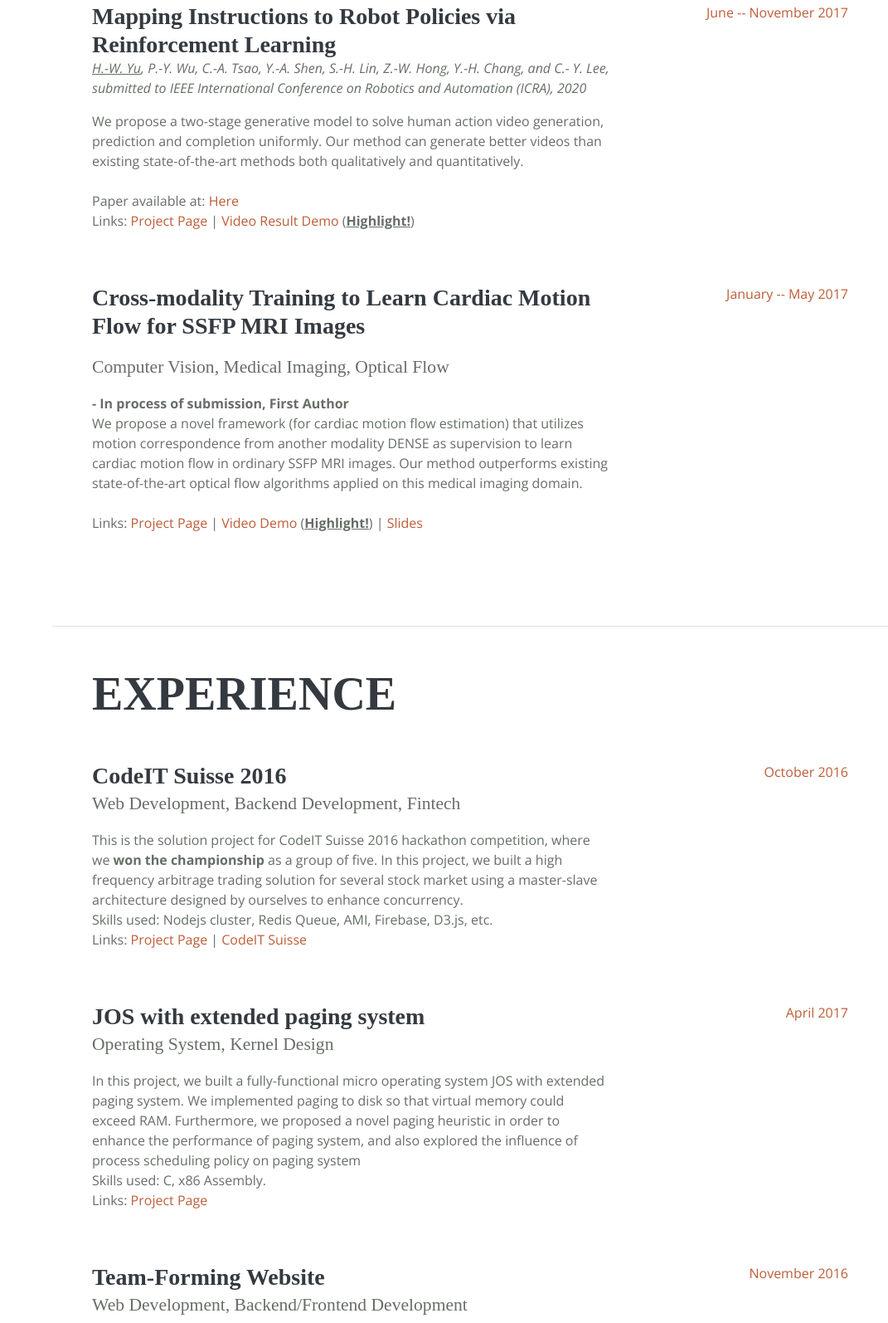
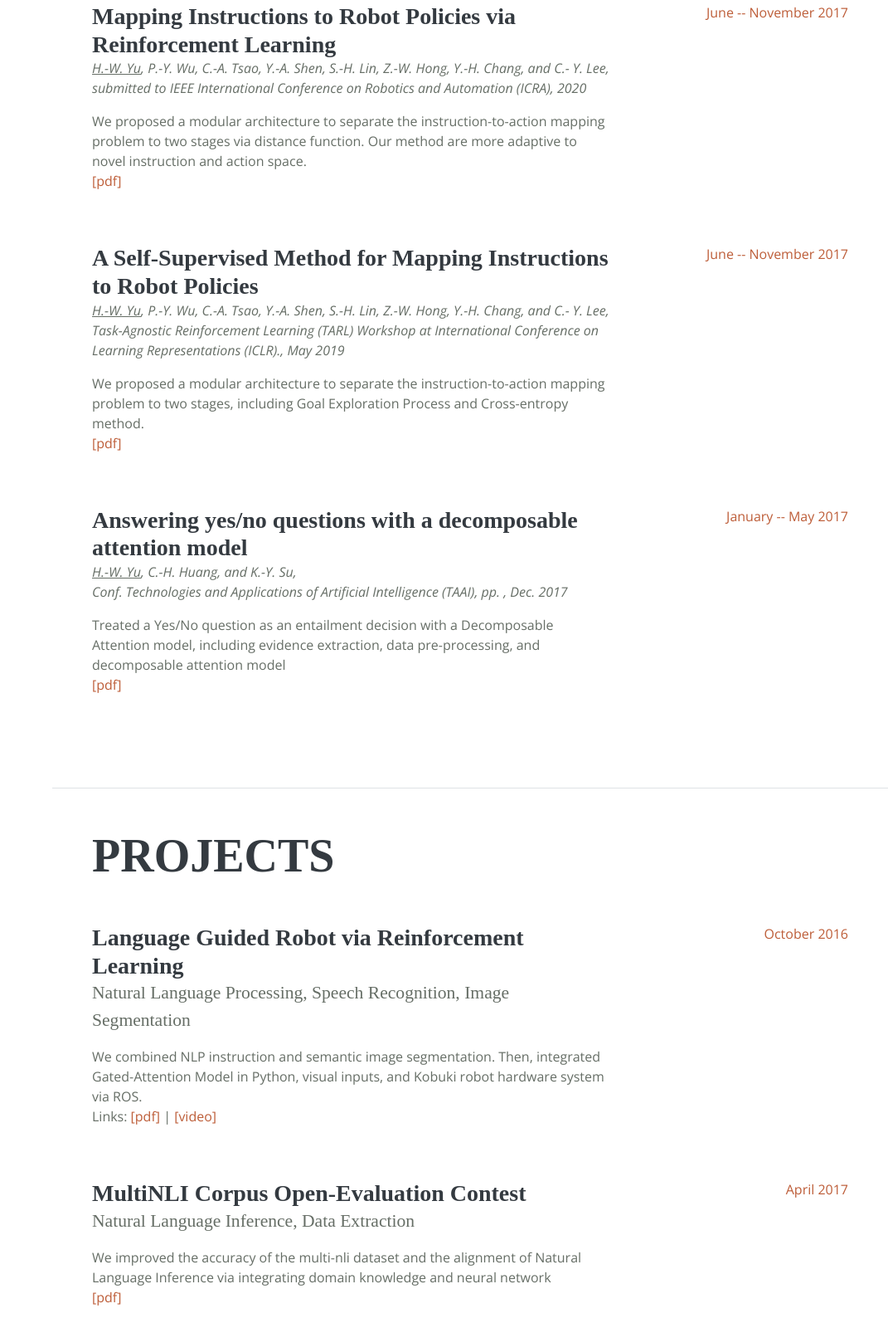
Before and after one commit to hsinweiyo/hsinweiyo.github.io, a plain HTML site: page index.html in a window 1280 px wide. Shown: the part 960-2554 px from the top of the page at 83% size, without its empty margins (209-1280 px from the left). Drawn offline with nearby package versions, Linux system fonts and the light colour scheme; a web font is replaced by a local one.

Commit message:
add projects

```diff
--- a/index.html
+++ b/index.html
@@ -52,13 +52,13 @@
             <a class="nav-link js-scroll-trigger" href="#publications">Publications</a>
           </li>
           <li class="nav-item">
+            <a class="nav-link js-scroll-trigger" href="#projects">Projects</a>
+          </li>
+          <li class="nav-item">
             <a class="nav-link js-scroll-trigger" href="#experience">Experience</a>
           </li>
           <li class="nav-item">
             <a class="nav-link js-scroll-trigger" href="#honors">Honors</a>
-          </li>
-          <li class="nav-item">
-            <a class="nav-link js-scroll-trigger" href="#teach">Teaching</a>
           </li>
         </ul>
       </div>
@@ -106,7 +106,7 @@
         </div>
       </section>
 
-      <section class="resume-section p-3 p-lg-5 d-flex flex-column" id="research">
+      <section class="resume-section p-3 p-lg-5 d-flex flex-column" id="publications">
         <div class="my-auto">
           <h2 class="mb-5">Publications</h2>
 
@@ -118,13 +118,25 @@
               <!--<div class="subheading mb-3">, Video Generation, Generative Models</div>-->
               <p>
                 <!-- <strong>- Accepted by ECCV 2018, First Author</strong> <br> -->
-                We propose a two-stage generative model to solve human action video generation, prediction and completion uniformly. Our method can generate better videos than existing state-of-the-art methods both qualitatively and quantitatively. <br><br>
+                We proposed a modular architecture to separate the instruction-to-action mapping problem to two stages via distance function. Our method are more adaptive to novel instruction and action space.<br>
+				<a target="_blank" href="">[pdf]</a><br>
+              </p>
+            </div>
+            <div class="resume-date text-md-right">
+              <span class="text-primary">June -- November 2017</span>
+            </div>
+		  </div>
 
-                Paper available at: <a target="_blank" href="http://openaccess.thecvf.com/content_ECCV_2018/papers/Chunyan_Bai_Deep_Video_Generation_ECCV_2018_paper.pdf">Here</a><br>
-
-                Links:
-                <a target="_blank" href="https://caihaoye16.github.io/cvpr18"> Project Page </a> |
-                <a target="_blank" href="https://caihaoye16.github.io/cvpr18/supp"> Video Result Demo </a> (<strong><u>Highlight!</u></strong>)
+		  <div class="resume-item d-flex flex-column flex-md-row mb-5">
+            <div class="resume-content mr-auto">
+              <h3 class="mb-0">A Self-Supervised Method for Mapping Instructions to Robot Policies</h3>
+              <p><i><u>H.-W. Yu</u>, P.-Y. Wu, C.-A. Tsao, Y.-A. Shen, S.-H. Lin, Z.-W. Hong, Y.-H. Chang, and C.- Y. Lee,<br>
+				Task-Agnostic Reinforcement Learning (TARL) Workshop at International Conference on Learning Representations (ICLR)., May 2019</i></p>
+              <!--<div class="subheading mb-3">, Video Generation, Generative Models</div>-->
+              <p>
+                <!-- <strong>- Accepted by ECCV 2018, First Author</strong> <br> -->
+                We proposed a modular architecture to separate the instruction-to-action mapping problem to two stages, including Goal Exploration Process and Cross-entropy method.<br>
+				<a target="_blank" href="">[pdf]</a><br>
               </p>
             </div>
             <div class="resume-date text-md-right">
@@ -134,45 +146,35 @@
 
           <div class="resume-item d-flex flex-column flex-md-row mb-5">
             <div class="resume-content mr-auto">
-              <h3 class="mb-0">Cross-modality Training to Learn Cardiac Motion Flow for SSFP MRI Images</h3>
-              <p></p>
-              <div class="subheading mb-3">Computer Vision, Medical Imaging, Optical Flow</div>
+              <h3 class="mb-0">Answering yes/no questions with a decomposable attention model</h3>
+              <p><i><u>H.-W. Yu</u>, C.-H. Huang, and K.-Y. Su,<br>
+				Conf. Technologies and Applications of Artificial Intelligence (TAAI), pp. , Dec. 2017</i></p>
               <p>
-                <strong>- In process of submission, First Author</strong> <br>
-                We propose a novel framework (for cardiac motion flow estimation) that utilizes motion correspondence from another modality DENSE as supervision to learn cardiac motion flow in ordinary SSFP MRI images.
-                Our method outperforms existing state-of-the-art optical flow algorithms applied on this medical imaging domain. <br><br>
-
-
-                Links:
-                <a target="_blank" href="https://caihaoye16.github.io/bmvc17/"> Project Page </a> |
-                <a target="_blank" href="https://caihaoye16.github.io/bmvc17/demo.mp4"> Video Demo</a> (<strong><u>Highlight!</u></strong>) |
-                <a target="_blank" href="https://caihaoye16.github.io/bmvc17/intro.pptx"> Slides </a>
+				Treated a Yes/No question as an entailment decision with a Decomposable Attention model, including evidence extraction, data pre-processing, and decomposable attention model <br>
+				<a target="_blank" href="">[pdf]</a><br>
               </p>
             </div>
             <div class="resume-date text-md-right">
               <span class="text-primary">January -- May 2017</span>
             </div>
           </div>
-
-
         </div>
 
       </section>
 
       <section class="resume-section p-3 p-lg-5 d-flex flex-column" id="projects">
         <div class="my-auto">
-          <h2 class="mb-5">Experience</h2>
+          <h2 class="mb-5">Projects</h2>
 
           <div class="resume-item d-flex flex-column flex-md-row mb-5">
             <div class="resume-content mr-auto">
-              <h3 class="mb-0">CodeIT Suisse 2016</h3>
-              <div class="subheading mb-3">Web Development, Backend Development, Fintech</div>
+              <h3 class="mb-0">Language Guided Robot via Reinforcement Learning</h3>
+              <div class="subheading mb-3">Natural Language Processing, Speech Recognition, Image Segmentation</div>
               <p>
-                This is the solution project for CodeIT Suisse 2016 hackathon competition, where we <b>won the championship</b> as a group of five. In this project, we built a high frequency arbitrage trading solution for several stock market using a master-slave architecture designed by ourselves to enhance concurrency.<br>
-                Skills used: Nodejs cluster, Redis Queue, AMI, Firebase, D3.js, etc.<br>
+                We combined NLP instruction and semantic image segmentation. Then, integrated Gated-Attention Model in Python, visual inputs, and Kobuki robot hardware system via ROS. <br>
                 Links:
-                <a target="_blank" href="https://github.com/iamacewhite/codeIT"> Project Page </a> |
-                <a target="_blank" href="https://www.credit-suisse.com/no/en/your-careers/recruitment-technology-microsite/technology-buzz/2016-codeit-suisse.html"> CodeIT Suisse </a>
+                <a target="_blank" href="">[pdf]</a> |
+                <a target="_blank" href="">[video]</a>
               </p>
             </div>
             <div class="resume-date text-md-right">
@@ -182,13 +184,11 @@
 
           <div class="resume-item d-flex flex-column flex-md-row mb-5">
             <div class="resume-content mr-auto">
-              <h3 class="mb-0">JOS with extended paging system</h3>
-              <div class="subheading mb-3">Operating System, Kernel Design</div>
+              <h3 class="mb-0">MultiNLI Corpus Open-Evaluation Contest</h3>
+              <div class="subheading mb-3">Natural Language Inference, Data Extraction</div>
               <p>
-                In this project, we built a fully-functional micro operating system JOS with extended paging system. We implemented paging to disk so that virtual memory could exceed RAM. Furthermore, we proposed a novel paging heuristic in order to enhance the performance of paging system, and also explored the influence of process scheduling policy on paging system<br>
-                Skills used: C, x86 Assembly.<br>
-                Links:
-                <a target="_blank" href="https://github.com/iamacewhite/CS3210-Final-Project"> Project Page </a>
+                We improved the accuracy of the multi-nli dataset and the alignment of Natural Language Inference via integrating domain knowledge and neural network<br>
+                <a target="_blank" href="">[pdf]</a>
               </p>
             </div>
             <div class="resume-date text-md-right">
@@ -198,10 +198,13 @@
 
           <div class="resume-item d-flex flex-column flex-md-row mb-5">
             <div class="resume-content mr-auto">
-              <h3 class="mb-0">Team-Forming Website</h3>
+              <h3 class="mb-0">Spam Email Filter System</h3>
               <div class="subheading mb-3">Web Development, Backend/Frontend Development</div>
               <p>
-                This is the final project for COMP3111H Honors Software Engineering. In this project, we built a easy-to-use, good-looking website for team forming with full functionalities. After registering and logging in to the website, a user can view, create, or join a team and invite team members. All information can be easily viewed and all operations can be easily done within our interface.
+				This is the solution project for Meichu 2017 hackathon competition, where we won 2nd place.
+				In this project, we built a easy-to-use, good-looking website for team forming with full functionalities.
+				After registering and logging in to the website, a user can view, create, or join a team and invite team members.
+				All information can be easily viewed and all operations can be easily done within our interface.
                 We also developed a complete user system with a set of access rules.<br>
                 Skills used: Angularjs, Ionic(for ios app development), Bootstrap, AMI, Firebase, Karma, etc.<br>
                 Links:
@@ -213,13 +216,32 @@
             </div>
           </div>
 
+		  <div class="resume-item d-flex flex-column flex-md-row mb-5">
+            <div class="resume-content mr-auto">
+              <h3 class="mb-0">Fouryou Anonymous Chatroom</h3>
+              <div class="subheading mb-3">Web Development, Backend/Frontend Development</div>
+              <p>
+				This is the solution project for Meichu 2017 hackathon competition, where we won 2nd place.
+				In this project, we built a easy-to-use, good-looking website for team forming with full functionalities.
+				After registering and logging in to the website, a user can view, create, or join a team and invite team members.
+				All information can be easily viewed and all operations can be easily done within our interface.
+                We also developed a complete user system with a set of access rules.<br>
+                Skills used: Angularjs, Ionic(for ios app development), Bootstrap, AMI, Firebase, Karma, etc.<br>
+                Links:
+                <a target="_blank" href="https://github.com/caihaoye16/teamform-seed"> Project Page </a>
+              </p>
+            </div>
+            <div class="resume-date text-md-right">
+              <span class="text-primary">November 2016</span>
+            </div>
+          </div>
 
         </div>
       </section>
 
-      <section class="resume-section p-3 p-lg-5 d-flex flex-column" id="intern">
+      <section class="resume-section p-3 p-lg-5 d-flex flex-column" id="experience">
         <div class="my-auto">
-          <h2 class="mb-5">Honors</h2>
+          <h2 class="mb-5">Experience</h2>
 
           <div class="resume-item d-flex flex-column flex-md-row mb-5">
             <div class="resume-content mr-auto">
@@ -251,9 +273,9 @@
         </div>
       </section>
 
-      <section class="resume-section p-3 p-lg-5 d-flex flex-column" id="awards">
+      <section class="resume-section p-3 p-lg-5 d-flex flex-column" id="honors">
         <div class="my-auto">
-          <h2 class="mb-5">Awards</h2>
+          <h2 class="mb-5">Honors</h2>
           <ul class="fa-ul mb-0">
             <li>
               <i class="fa-li fa fa-trophy text-warning"></i>
```
